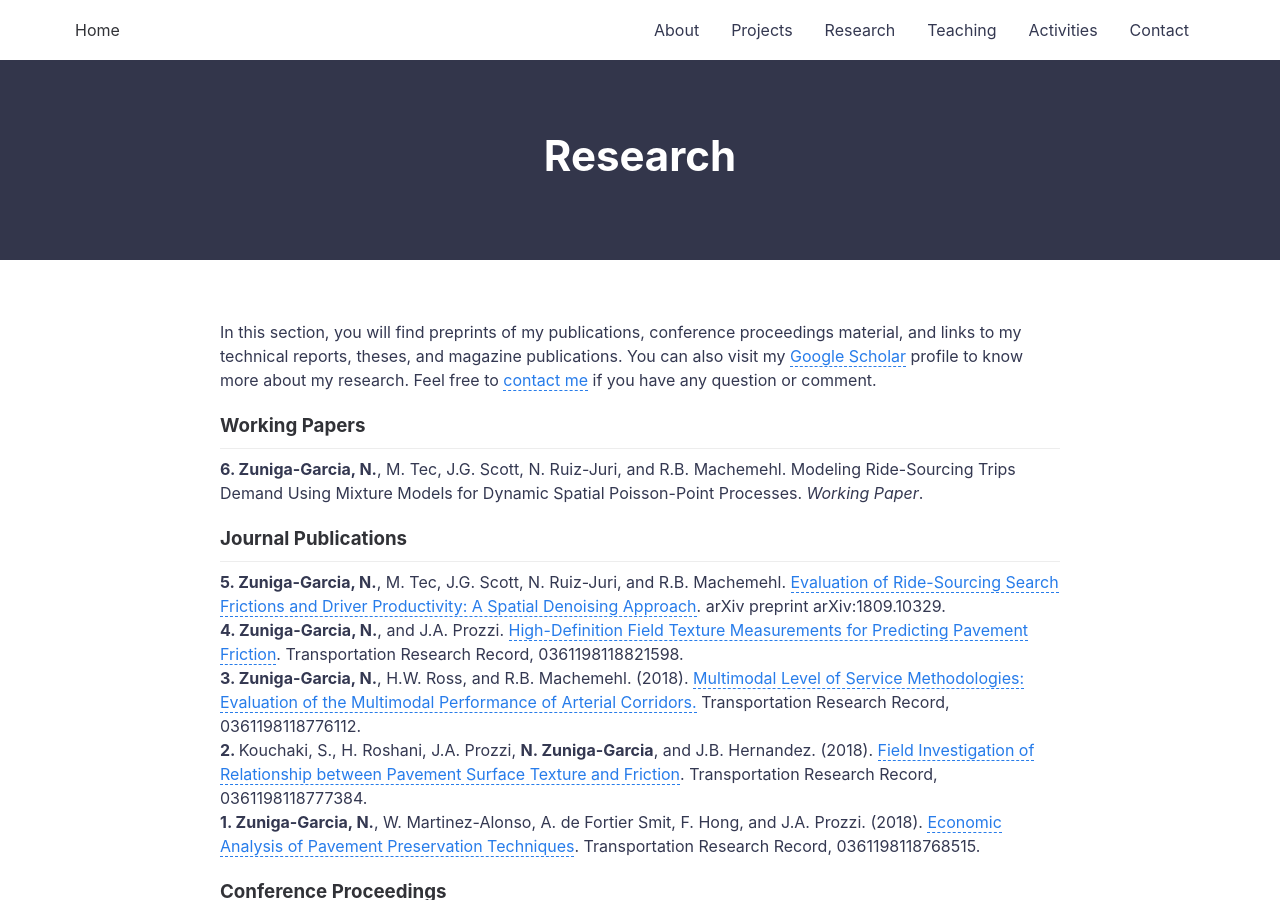
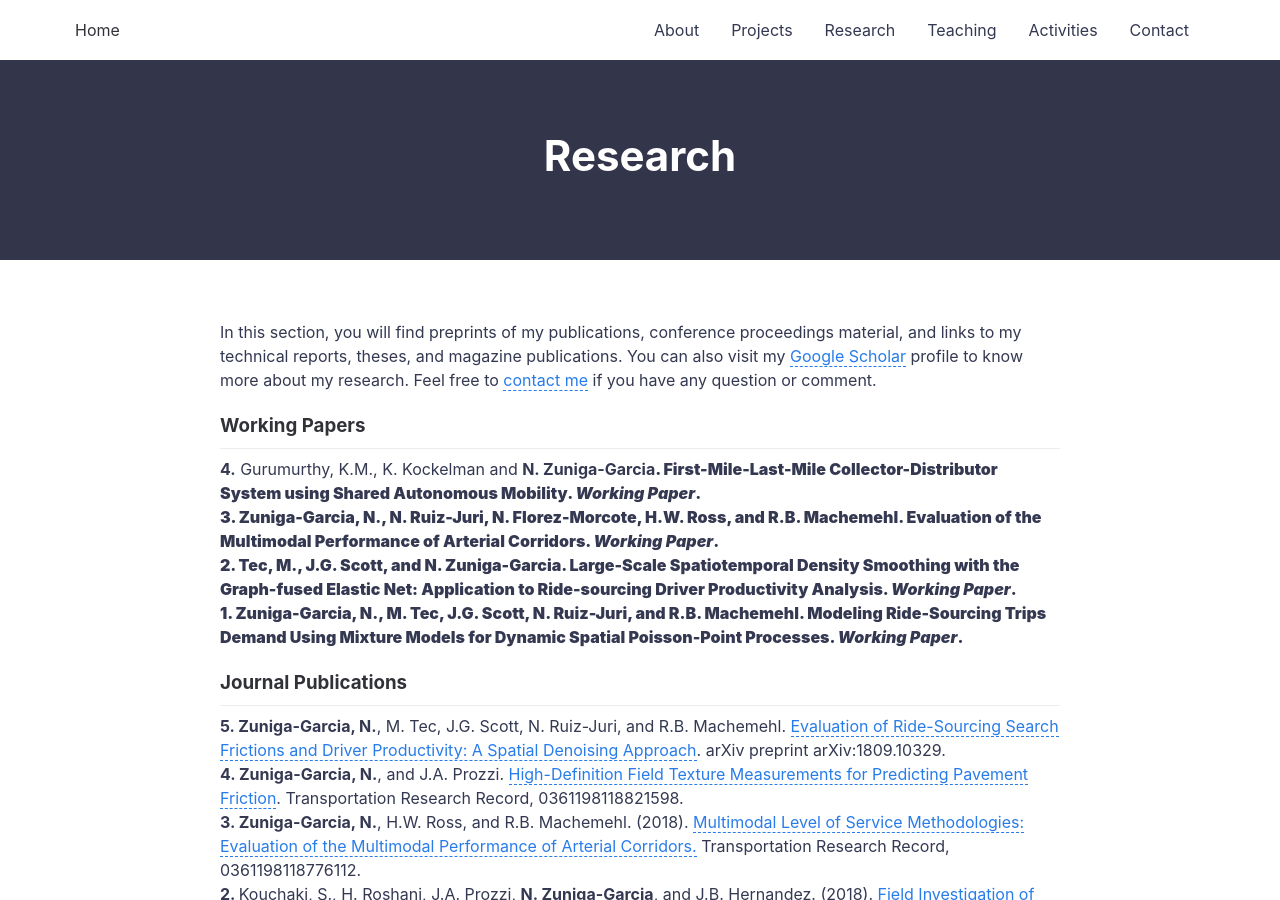
Before and after one commit to nzunigag/nzunigag.github.io, a Jekyll site: the page built from research.md, in a window 1280 px wide and 900 px high. Built offline with Jekyll 4.4.1, drawn with Linux system fonts in a browser that asks for light colours.

Commit message:
Update research.md

```diff
--- a/research.md
+++ b/research.md
@@ -9,7 +9,14 @@ In this section, you will find preprints of my publications, conference proceedi
 ### Working Papers
 ___
 
-<b>6. Zuniga-Garcia, N.</b>, M. Tec, J.G. Scott, N. Ruiz-Juri, and R.B. Machemehl. Modeling Ride-Sourcing Trips Demand Using Mixture Models for Dynamic Spatial Poisson-Point Processes. <i> Working Paper</i>.
+<b>4.</b> Gurumurthy, K.M., K. Kockelman and <b>N. Zuniga-Garcia<b>. First-Mile-Last-Mile Collector-Distributor System using Shared Autonomous Mobility. <i> Working Paper</i>.
+<br>
+<b>3. Zuniga-Garcia, N.</b>, N. Ruiz-Juri, N. Florez-Morcote, H.W. Ross, and R.B. Machemehl. Evaluation of the Multimodal
+Performance of Arterial Corridors. <i> Working Paper</i>.
+<br>
+<b>2.</b> Tec, M., J.G. Scott, and <b>N. Zuniga-Garcia</b>. Large-Scale Spatiotemporal Density Smoothing with the Graph-fused Elastic Net: Application to Ride-sourcing Driver Productivity Analysis. <i> Working Paper</i>.
+<br>
+<b>1. Zuniga-Garcia, N.</b>, M. Tec, J.G. Scott, N. Ruiz-Juri, and R.B. Machemehl. Modeling Ride-Sourcing Trips Demand Using Mixture Models for Dynamic Spatial Poisson-Point Processes. <i> Working Paper</i>.
 <br>
 
 ### Journal Publications
```
